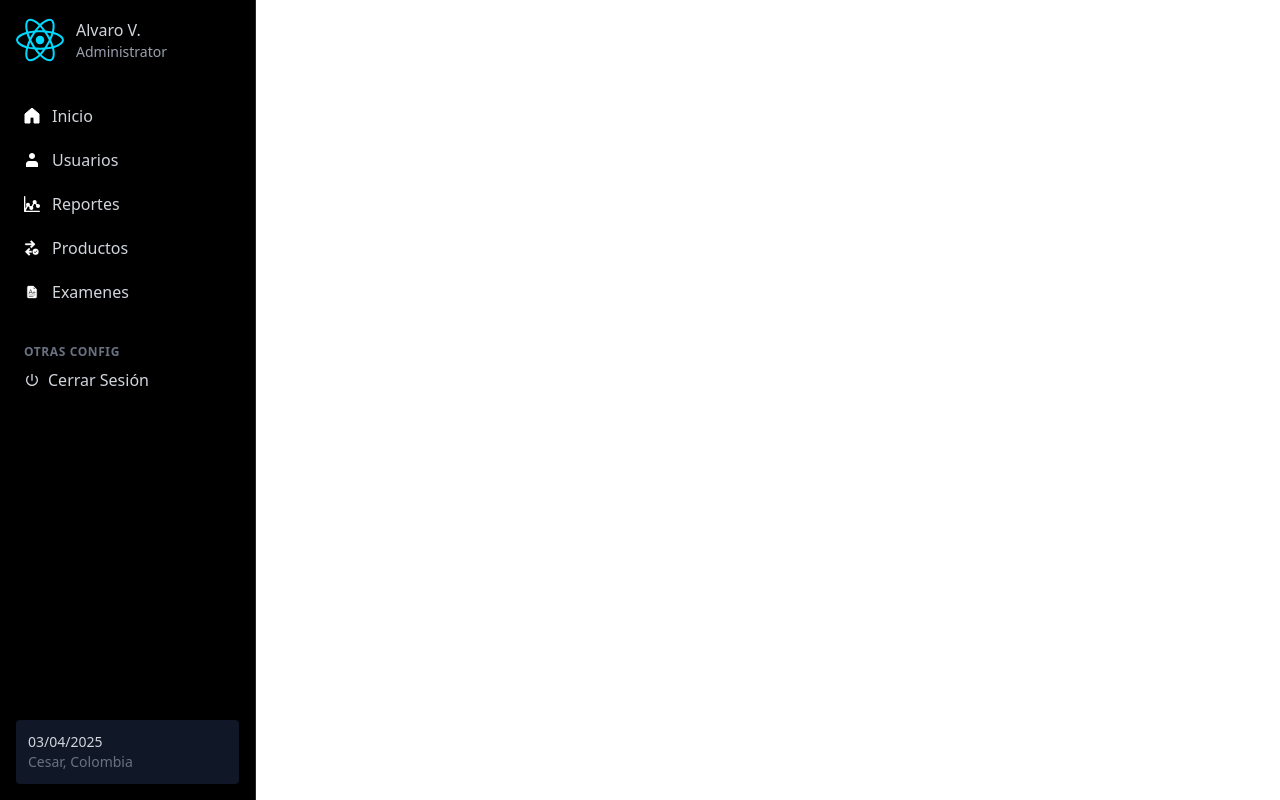
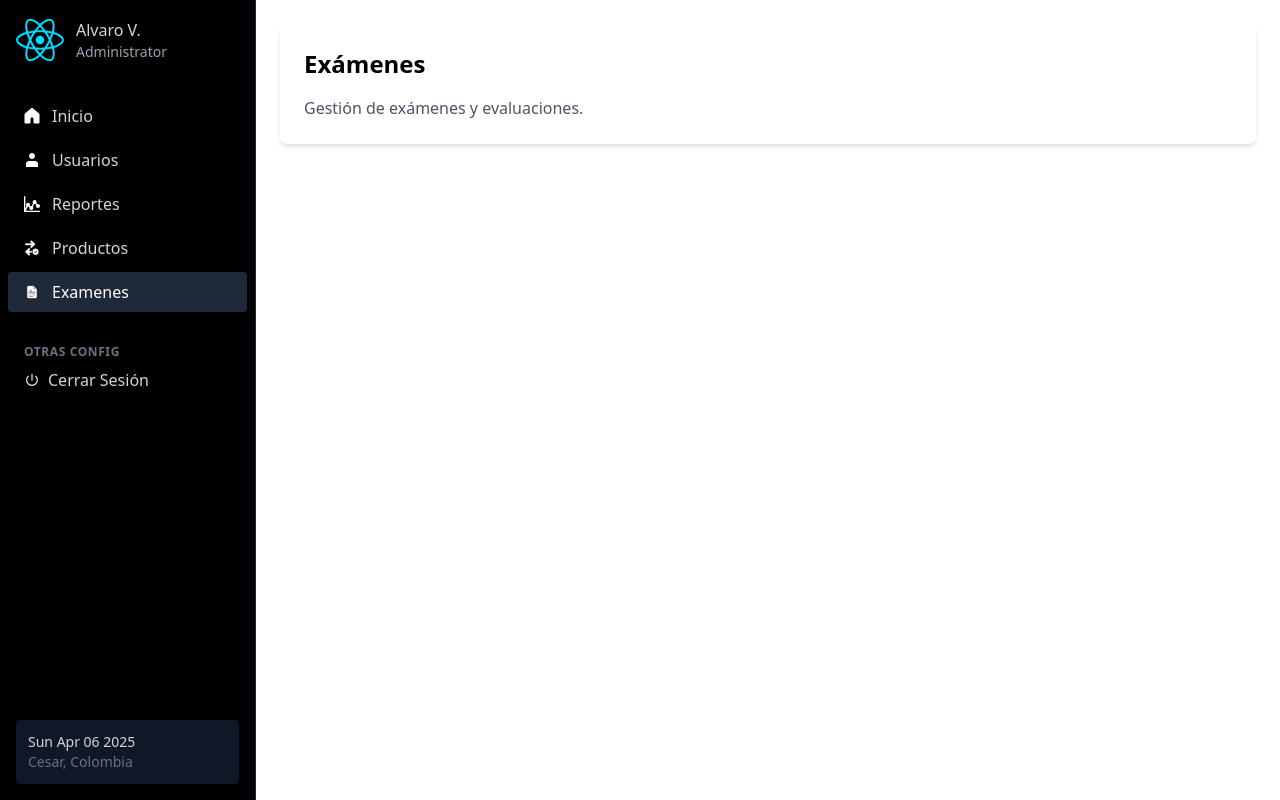
Before and after one commit to JoseVidal1/DOJANKWON_PROY, a React (Vite) app: page /examenes in a window 1280 px wide. Built offline with nearby package versions, Linux system fonts and the light colour scheme.

Commit message:
conexion de rutas

```diff
--- a/src/App.jsx
+++ b/src/App.jsx
@@ -1,16 +1,68 @@
 import { useState } from 'react'
 import './App.css'
-import Sidebar from './Components/sidebar'; // Cambia a mayúscula S
+import Sidebar from './Components/sidebar';
+import { BrowserRouter, Routes, Route } from 'react-router-dom';
+import { AnimatePresence, motion } from 'framer-motion'; // Para animaciones suaves
+
+import Home from './page/Home';
+import Usuarios from './page/Usuarios';
+import Reportes from './page/Reportes';
+import Productos from './page/Productos';
+import Examenes from './page/Examenes';
 
 function App() {
   return (
-    <div className="flex">
-      <Sidebar />
-      <main className="flex-1">
-        <h1>Contenido principal</h1>
-      </main>
-    </div>
+    <BrowserRouter>
+      <div className="flex">
+        <Sidebar />
+        <main className="flex-1 p-6 ml-64">
+          <AnimatePresence mode="wait">
+            <Routes>
+              <Route path="/" element={
+                <PageTransition>
+                  <Home />
+                </PageTransition>
+              } />
+              <Route path="/usuarios" element={
+                <PageTransition>
+                  <Usuarios />
+                </PageTransition>
+              } />
+              <Route path="/reportes" element={
+                <PageTransition>
+                  <Reportes />
+                </PageTransition>
+              } />
+              <Route path="/productos" element={
+                <PageTransition>
+                  <Productos />
+                </PageTransition>
+              } />
+              <Route path="/examenes" element={
+                <PageTransition>
+                  <Examenes />
+                </PageTransition>
+              } />
+            </Routes>
+          </AnimatePresence>
+        </main>
+      </div>
+    </BrowserRouter>
   );
 }
 
+// Componente para manejar la transición entre páginas
+const PageTransition = ({ children }) => {
+  return (
+    <motion.div
+      initial={{ opacity: 0, y: 20 }}
+      animate={{ opacity: 1, y: 0 }}
+      exit={{ opacity: 0, y: -20 }}
+      transition={{ duration: 0.3 }}
+    >
+      {children}
+    </motion.div>
+  );
+};
+
 export default App;
--- a/src/Components/Opcion.jsx
+++ b/src/Components/Opcion.jsx
@@ -1,10 +1,18 @@
-import React from 'react'
+import React from 'react';
+import { NavLink } from 'react-router-dom';
 
-export default function Opcion({icon, title}) {
+export default function Opcion({ icon, title, to }) {
   return (
-    <a href="" className="flex items-center px-4 py-2 rounded hover:bg-gray-800 transition-colors">
-    <img src={icon} className="mr-3 w-4"/>
-    <span>{title}</span>
-   </a>
-  )
+    <NavLink
+      to={to}
+      className={({ isActive }) =>
+        `flex items-center px-4 py-2 rounded transition-colors ${
+          isActive ? 'bg-gray-800 text-white' : 'hover:bg-gray-700'
+        }`
+      }
+    >
+      <img src={icon} className="mr-3 w-4" alt={title} />
+      <span>{title}</span>
+    </NavLink>
+  );
 }
--- a/src/Components/sidebar.jsx
+++ b/src/Components/sidebar.jsx
@@ -64,12 +64,12 @@ const Sidebar = () => {
 
         {/* Main*/}
         <nav className="px-2 space-y-1">
-          <Opcion icon={home} title="Inicio" />
-          <Opcion icon={user_icon} title="Usuarios" />
-          <Opcion icon={reports_icon} title="Reportes" />
-          <Opcion icon={product_icon} title="Productos" />
-          <Opcion icon={examen_icon} title="Examenes" />
-        </nav>
+          <Opcion icon={home} title="Inicio" to="/" />
+          <Opcion icon={user_icon} title="Usuarios" to="/usuarios" />
+          <Opcion icon={reports_icon} title="Reportes" to="/reportes" />
+          <Opcion icon={product_icon} title="Productos" to="/productos" />
+          <Opcion icon={examen_icon} title="Examenes" to="/examenes" />
+          </nav>
 
         <div className="mt-8 px-4">
           <h3 className="text-xs font-semibold text-gray-500 uppercase tracking-wider px-2">
@@ -93,7 +93,7 @@ const Sidebar = () => {
 
       <div className="p-4 space-y-2">
         <div className="bg-gray-900 bg-opacity-30 p-3 rounded text-sm">
-          <div className="text-gray-300">03/04/2025</div>
+          <div className="text-gray-300">{new Date().toDateString()}</div>
           <div className="text-gray-500">Cesar, Colombia</div>
         </div>
       </div>
--- /dev/null
+++ b/src/page/Examenes.jsx
@@ -0,0 +1,12 @@
+import React from 'react';
+
+const Examenes = () => {
+  return (
+    <div className="bg-white rounded-lg shadow-md p-6">
+      <h1 className="text-2xl font-bold mb-4">Exámenes</h1>
+      <p className="text-gray-600">Gestión de exámenes y evaluaciones.</p>
+    </div>
+  );
+};
+
+export default Examenes;
--- /dev/null
+++ b/src/page/Home.jsx
@@ -0,0 +1,12 @@
+import React from 'react';
+
+const Home = () => {
+  return (
+    <div className="bg-white rounded-lg shadow-md p-6">
+      <h1 className="text-2xl font-bold mb-4">Inicio</h1>
+      <p className="text-gray-600">Bienvenido al panel de administración.</p>
+    </div>
+  );
+};
+
+export default Home;
--- /dev/null
+++ b/src/page/Productos.jsx
@@ -0,0 +1,12 @@
+import React from 'react';
+
+const Productos = () => {
+  return (
+    <div className="bg-white rounded-lg shadow-md p-6">
+      <h1 className="text-2xl font-bold mb-4">Productos</h1>
+      <p className="text-gray-600">Administración de productos e inventario.</p>
+    </div>
+  );
+};
+
+export default Productos;
--- /dev/null
+++ b/src/page/Reportes.jsx
@@ -0,0 +1,12 @@
+import React from 'react';
+
+const Reportes = () => {
+  return (
+    <div className="bg-white rounded-lg shadow-md p-6">
+      <h1 className="text-2xl font-bold mb-4">Reportes</h1>
+      <p className="text-gray-600">Visualización de reportes y estadísticas.</p>
+    </div>
+  );
+};
+
+export default Reportes;
--- /dev/null
+++ b/src/page/Usuarios.jsx
@@ -0,0 +1,12 @@
+import React from 'react';
+
+const Usuarios = () => {
+  return (
+    <div className="bg-white rounded-lg shadow-md p-6">
+      <h1 className="text-2xl font-bold mb-4">Usuarios</h1>
+      <p className="text-gray-600">Gestión de usuarios del sistema.</p>
+    </div>
+  );
+};
+
+export default Usuarios;
```
